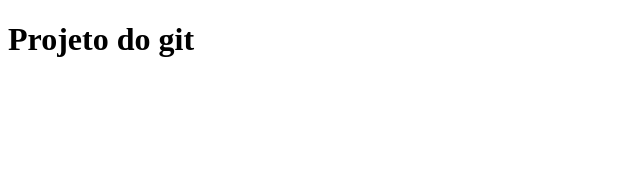
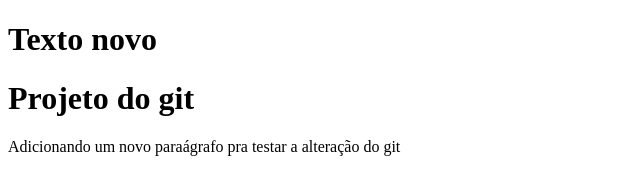
Before and after one commit to peronarthur/curso-git, a plain HTML site: page index.html in a window 1280 px wide. Shown: the whole page, without its empty margins (0-640 px from the left). Drawn offline with Linux system fonts and the light colour scheme.

Commit message:
teste de mensagem por aqui

```diff
--- a/index.html
+++ b/index.html
@@ -1,10 +1,16 @@
 <!DOCTYPE html>
 <html>
 <head>
-	<title></title>
+	<h1>
+		Texto novo
+	</h1>
 </head>
 <body>
 	<h1>Projeto do git</h1>
 
+	<div>
+		Adicionando um novo paraágrafo pra testar a alteração do git
+	</div>
+
 </body>
 </html>
```
